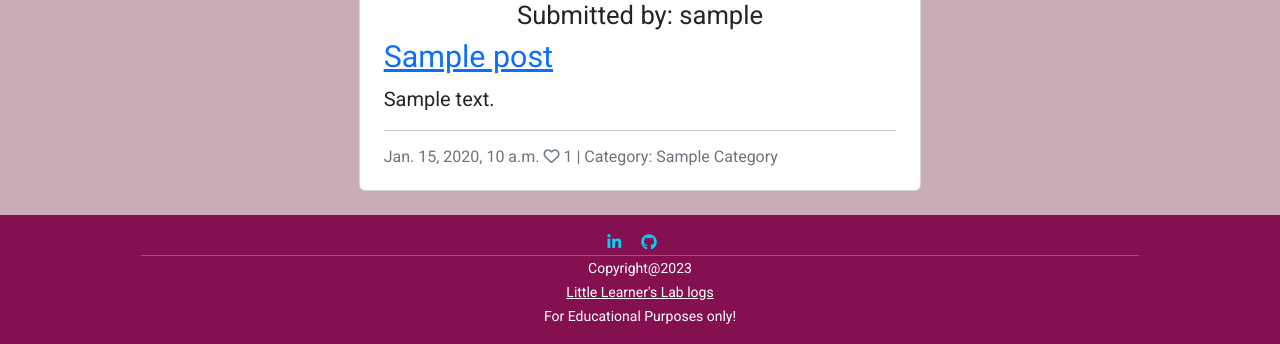
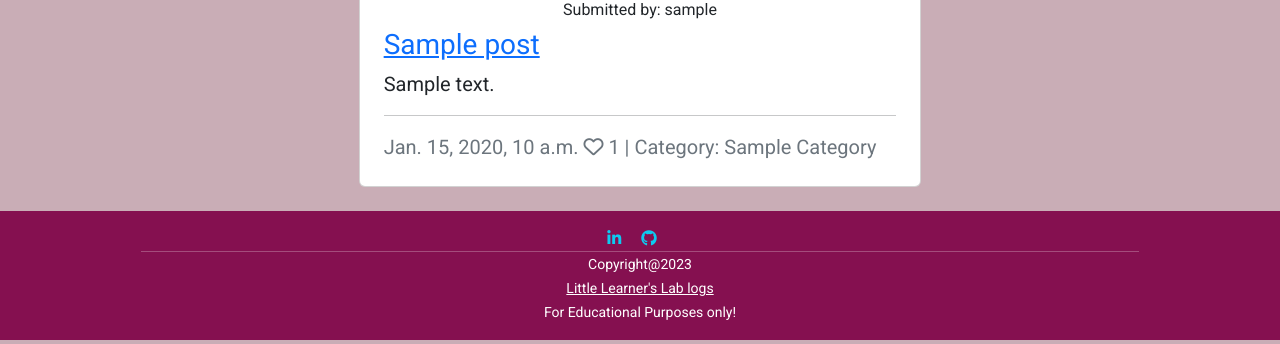
Before and after one commit to RoshnaVakkeel/Little_Learners_Lab_Logs, a Django app: page /lab_logs/ in a window 1280 px wide. Shown: the part 615-959 px from the top of the page. Run offline with Django 3.2, Linux system fonts and the light colour scheme; tables that the repository leaves empty hold one stand-in row (values such as "Sample post"); some libraries are stand-ins or nearby versions.

Commit message:
Fix the issues with style of title

```diff
--- a/templates/index.html
+++ b/templates/index.html
@@ -241,11 +241,11 @@
                             </div>
 
                             <a href="{% url 'log-details' post.slug %}" class="post-link">
-                                <h3 class="card-title">{{  post.title }}</h3>
+                                <h4 class="card-title">{{  post.title }}</h4>
                             </a>
                             <p class="card-text description-text">{{ post.description }}</p>
                             <hr>
-                            <p class="card-text text-muted h6">{{ post.created_on}} <i class="far fa-heart"></i>
+                            <p class="card-text text-muted">{{ post.created_on}} <i class="far fa-heart"></i>
                                 {{ post.number_of_likes }} | Category: {{ post.category|title }}
                             </p>
                         </div>
--- a/templates/lab_logs.html
+++ b/templates/lab_logs.html
@@ -77,17 +77,17 @@
                                 </div>
                                 <div>
                                     <!-- Need to be updated with profile link -->
-                                    <h5 class="author">Submitted by:
+                                    <h6 class="author">Submitted by:
                                         {{ post.author }}
-                                </h5>
+                                </h6>
                                 </div>
                             </div>
                             <a href="{% url 'log-details' post.slug %}" class="post-link">
-                                <h3 class="card-title">{{  post.title }}</h3>
+                                <h4 class="card-title">{{  post.title }}</h4>
                             </a>
                             <p class="card-text description-text">{{ post.description }}</p>
                             <hr>
-                            <p class="card-text text-muted h6">{{ post.created_on}} <i class="far fa-heart"></i>
+                            <p class="card-text text-muted">{{ post.created_on}} <i class="far fa-heart"></i>
                                 {{ post.number_of_likes }} | Category: {{ post.category|title }}</p>
                         </div>
                     </div>
```
Also changed, not shown: templates/my_page.html (+4 -4 lines).
